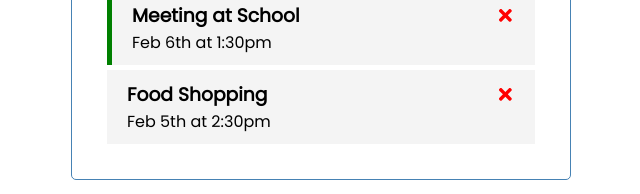
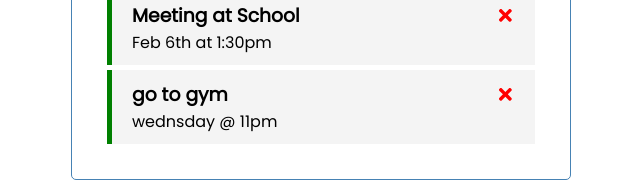
Before and after one commit to mikiyas-girma/react-task-tracker, a React (Create React App) app: page / in a window 1280 px wide. Shown: the part 222-416 px from the top of the page, without its empty margins (319-959 px from the left). Built offline with nearby package versions, Linux system fonts and the light colour scheme; data requests are answered from the project's data file.

Commit message:
Add task to the server

```diff
--- a/db.json
+++ b/db.json
@@ -1,22 +1,22 @@
 {
   "tasks": [
     {
-      "id" : 1,
+      "id": 1,
       "text": "Doctors Appointment",
       "day": "Feb 5th at 2:30pm",
       "reminder": "true"
     },
     {
-      "id" : 2,
+      "id": 2,
       "text": "Meeting at School",
       "day": "Feb 6th at 1:30pm",
       "reminder": "true"
     },
     {
-      "id" : 3,
-      "text": "Food Shopping",
-      "day": "Feb 5th at 2:30pm",
-      "reminder": false
+      "text": "go to gym",
+      "day": "wednsday @ 11pm",
+      "reminder": true,
+      "id": 3
     }
   ]
 }
--- a/src/App.js
+++ b/src/App.js
@@ -20,18 +20,33 @@
     const res = await fetch('http://localhost:5000/tasks');
     const data = await res.json();
 
+    console.log(data)
     return data;
   }
 
   // Add Task
-  const addTask = (task) => {
-    const id = Math.floor(Math.random() * 10000) + 1;
-    const newTask = {id , ...task};
-    setTasks([...tasks, newTask]);
+  const addTask = async (task) => {
+    const res = await fetch(`http://Localhost:5000/tasks`, {
+      method: 'POST',
+      headers: {
+        'Content-type' : 'application/json'
+      },
+      body: JSON.stringify(task)
+    })
+
+    const data = await res.json();
+    setTasks([...tasks, data]);
+
+    // const id = Math.floor(Math.random() * 10000) + 1;
+    // const newTask = {id , ...task};
+    // setTasks([...tasks, newTask]);
   }
 
   // delete task
-  const deleteTask = (id) => {
+  const deleteTask = async (id) => {
+    await fetch(`http://localhost:5000/tasks/${id}`,
+    {method: 'DELETE'});
+
     setTasks(tasks.filter((task) => task.id !== id));
   }
 
--- a/src/components/Tasks.js
+++ b/src/components/Tasks.js
@@ -3,8 +3,8 @@
 const Tasks = ({ tasks, onDelete, onToggle }) => {
   return (
     <>
-    {tasks.map((task) => (
-      <Task key={task.id}
+    {tasks.map((task, index) => (
+      <Task key={index}
         task={task}
         onDelete = {onDelete}
         onToggle = {onToggle}
```
